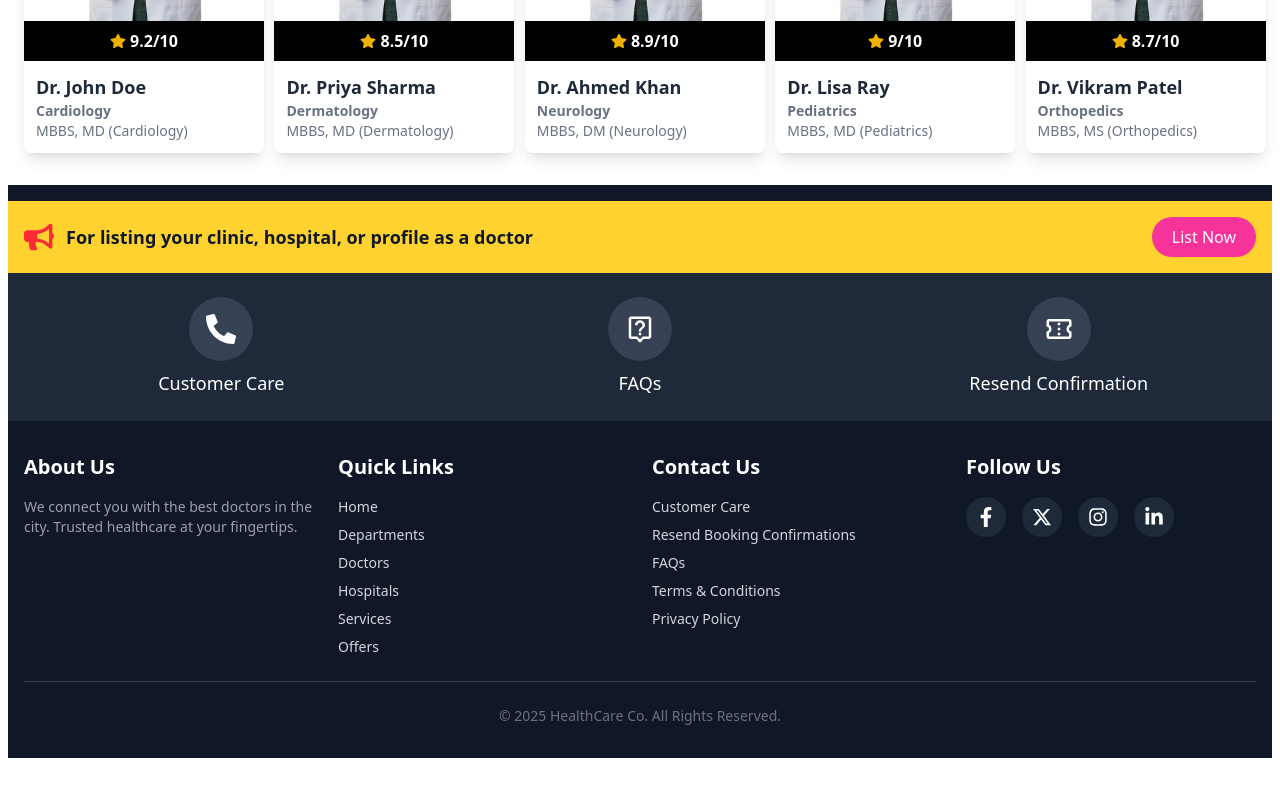
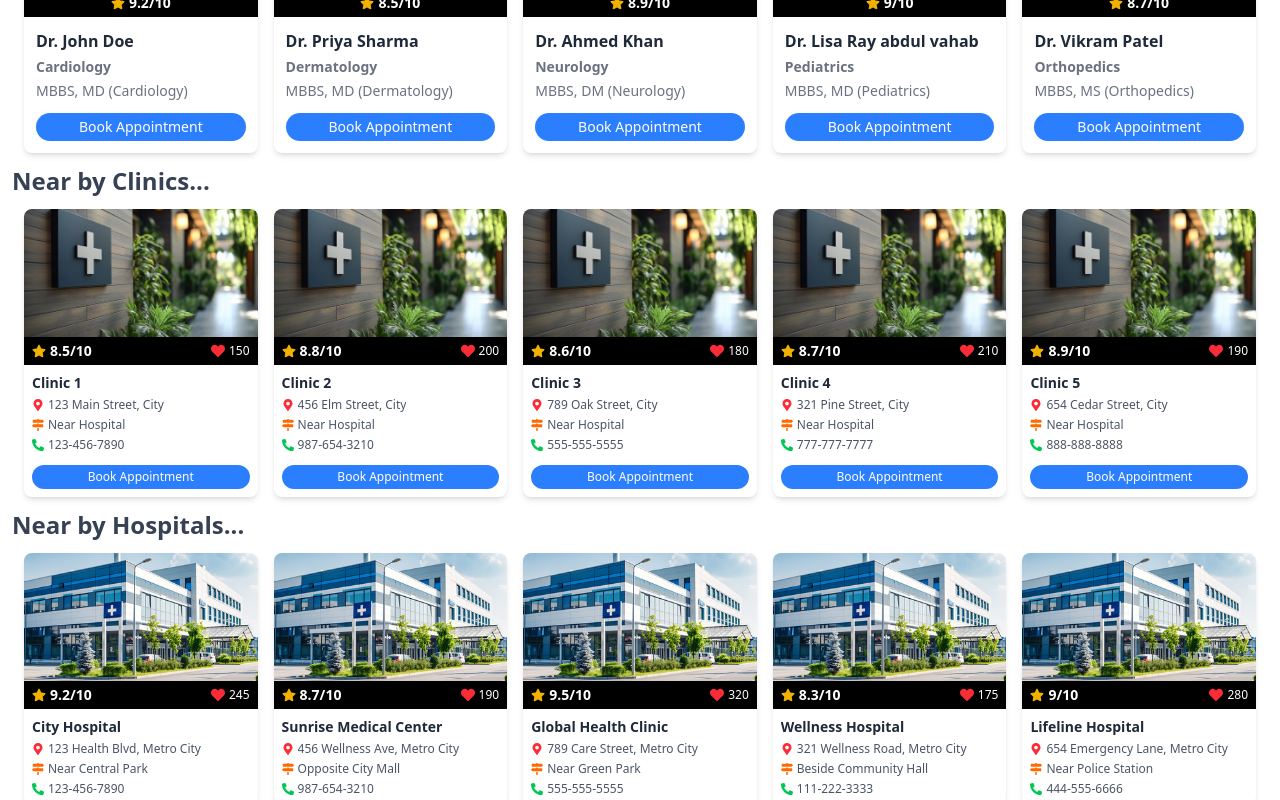
Before and after one commit to abdulvahabaa/book-my-doc-app, a React (Vite) app: page / in a window 1280 px wide. Shown: the part 620-1420 px from the top of the page. Before the commit the page ends 1386 px from the top, so only its background shows below. Built offline with nearby package versions, Linux system fonts and the light colour scheme.

Commit message:
feat:clinic and hotpital card update

```diff
--- /dev/null
+++ b/src/components/ClinicsCard/ClinicsCard.jsx
@@ -0,0 +1,68 @@
+import React, { useState } from 'react'
+import { clinicsList } from '../../constants/data'
+import { FaPhoneAlt, FaMapMarkerAlt, FaMapSigns, FaStar, FaHeart } from 'react-icons/fa'
+
+const ClinicsCard = () => {
+  return (
+    <div className="grid grid-cols-2 sm:grid-cols-3 md:grid-cols-4 lg:grid-cols-5 gap-4 p-3">
+      {clinicsList.map((clinic) => (
+        <ClinicCard key={clinic.id} clinic={clinic} />
+      ))}
+    </div>
+  )
+}
+
+const ClinicCard = ({ clinic }) => {
+  return (
+    <div className="bg-white shadow-md rounded-lg overflow-hidden transform transition duration-300 hover:scale-105 hover:shadow-2xl relative">
+
+      {/* Clinic Image with Zoom */}
+      <div className="relative w-full h-32 overflow-hidden">
+        <img
+          src={clinic.image}
+          alt={clinic.name}
+          className="w-full h-full object-cover transition-transform duration-300 hover:scale-110"
+        />
+      </div>
+
+      {/* Rating & Likes Section (Combined) */}
+      <div className="flex justify-between items-center bg-black py-1 px-2">
+        <div className="flex items-center gap-1">
+          <FaStar className="text-yellow-500 text-sm" />
+          <span className="font-semibold text-white text-sm">{clinic.rating}/10</span>
+        </div>
+        <div className="flex items-center gap-1">
+          <FaHeart className="text-red-500 text-sm" />
+          <span className="text-white text-xs">{clinic.likes}</span>
+        </div>
+      </div>
+
+      {/* Clinic Info */}
+      <div className="p-2 space-y-1">
+        <h3 className="text-sm font-semibold text-gray-800 truncate">{clinic.name}</h3>
+
+        <div className="flex items-center text-xs text-gray-600">
+          <FaMapMarkerAlt className="text-red-500 mr-1" />
+          <p className="truncate">{clinic.address}</p>
+        </div>
+
+        <div className="flex items-center text-xs text-gray-600">
+          <FaMapSigns className="text-orange-500 mr-1" />
+          <p className="truncate">{clinic.LandMark}</p>
+        </div>
+
+        <div className="flex items-center text-xs text-gray-600">
+          <FaPhoneAlt className="text-green-500 mr-1" />
+          <p>{clinic.contactNumber}</p>
+        </div>
+
+        {/* Book Appointment Button */}
+        <button className="mt-2 w-full bg-blue-500 text-white text-xs py-1 rounded-full hover:bg-blue-600 transition">
+          Book Appointment
+        </button>
+      </div>
+    </div>
+  )
+}
+
+export default ClinicsCard
--- a/src/components/DoctorsCard/DoctorsCard.jsx
+++ b/src/components/DoctorsCard/DoctorsCard.jsx
@@ -1,42 +1,67 @@
-import React from 'react'
+import React, { useState } from 'react'
 import { FaStar, FaHeart } from 'react-icons/fa'
 import { doctorsList } from '../../constants/data'
 
 const DoctorsCard = () => {
   return (
-    <div className="grid grid-cols-2 md:grid-cols-3 lg:grid-cols-5 gap-5 p-3">
+    <div className="grid grid-cols-2 sm:grid-cols-3 md:grid-cols-4 lg:grid-cols-5 gap-4 p-3">
       {doctorsList.map((doctor) => (
-        <div className="relative w-60 bg-white shadow-lg rounded-lg overflow-hidden transition-transform transform hover:scale-105">
-        {/* Doctor Image */}
-        <div className="relative">
-          <img
-            src={doctor.image}
-            alt={doctor.name}
-            className="w-full h-64 object-cover"
-          />
-          {/* Likes Count - Top Right Corner */}
-          <div className="absolute top-2 right-2 bg-white bg-opacity-70 rounded-full px-3 py-1 flex items-center gap-1">
-            <FaHeart className="text-red-500" />
-            <span className="text-sm font-medium">{doctor.likes}</span>
-          </div>
-        </div>
-
-        {/* Rating (Stars out of 10) */}
-        <div className="flex justify-center items-center gap-1 bg-black py-2">
-          <FaStar className="text-yellow-500" />
-          <span className="font-semibold text-white">{doctor.rating}/10</span>
-        </div>
-
-        {/* Doctor Info */}
-        <div className="p-3 bg-white">
-          <h3 className="text-lg font-semibold text-gray-800 truncate">{doctor.name}</h3>
-          <p className="text-sm text-gray-500 font-bold">{doctor.department}</p>
-          <p className="text-sm text-gray-500">{doctor.qualification}</p>
-        </div>
-      </div>
+        <DoctorCard key={doctor.name} doctor={doctor} />
       ))}
     </div>
   )
 }
 
+const DoctorCard = ({ doctor }) => {
+  const [showTooltip, setShowTooltip] = useState(false)
+
+  return (
+    <div
+      className="relative bg-white shadow-md rounded-lg overflow-hidden transition-transform transform hover:scale-105"
+    >
+      {/* Doctor Image */}
+      <div className="relative w-full overflow-hidden">
+        <img
+          src={doctor.image}
+          alt={doctor.name}
+          className="w-full h-52 sm:h-56 object-cover transition-transform duration-300 hover:scale-110"
+        />
+
+        {/* Likes Count with Tooltip */}
+        <div
+          className="absolute top-2 right-2 bg-white bg-opacity-90 rounded-full px-2 py-1 flex items-center gap-1 shadow-md cursor-pointer"
+          onMouseEnter={() => setShowTooltip(true)}
+          onMouseLeave={() => setShowTooltip(false)}
+        >
+          <FaHeart className="text-red-500 text-sm" />
+          <span className="text-xs font-medium">{doctor.likes}</span>
+          {showTooltip && (
+            <div className="absolute top-8 right-0 bg-black text-white text-xs py-1 px-2 rounded shadow-lg z-10">
+              {doctor.likes} people liked this
+            </div>
+          )}
+        </div>
+      </div>
+
+      {/* Rating Section */}
+      <div className="flex justify-center items-center gap-1 bg-black py-1">
+        <FaStar className="text-yellow-500 text-sm" />
+        <span className="font-semibold text-white text-sm">{doctor.rating}/10</span>
+      </div>
+
+      {/* Doctor Information */}
+      <div className="p-3 space-y-1">
+        <h3 className="text-sm sm:text-base font-semibold text-gray-800 truncate">{doctor.name}</h3>
+        <p className="text-xs sm:text-sm text-gray-500 font-bold">{doctor.department}</p>
+        <p className="text-xs sm:text-sm text-gray-500">{doctor.qualification}</p>
+
+        {/* Book Appointment Button */}
+        <button className="mt-2 w-full bg-blue-500 text-white text-xs sm:text-sm py-1 rounded-full hover:bg-blue-600 transition">
+          Book Appointment
+        </button>
+      </div>
+    </div>
+  )
+}
+
 export default DoctorsCard
--- /dev/null
+++ b/src/components/HospitalsCard/HospitalsCard.jsx
@@ -0,0 +1,59 @@
+import React from 'react'
+import { FaMapMarkerAlt, FaPhoneAlt, FaStar, FaHeart, FaMapSigns } from 'react-icons/fa'
+import { hospitalsList } from '../../constants/data'
+
+const HospitalsCard = () => {
+  return (
+    <div className="grid grid-cols-2 sm:grid-cols-3 md:grid-cols-4 lg:grid-cols-5 gap-4 p-3">
+      {hospitalsList.map((hospital) => (
+        <div
+          key={hospital.id}
+          className="bg-white shadow-md rounded-lg overflow-hidden transform transition duration-300 hover:scale-105 hover:shadow-2xl relative"
+        >
+          {/* Hospital Image */}
+          <div className="relative w-full h-32 overflow-hidden">
+            <img
+              src={hospital.image}
+              alt={hospital.name}
+              className="w-full h-full object-cover transition-transform duration-300 hover:scale-110"
+            />
+          </div>
+
+          {/* Rating & Likes Bar */}
+          <div className="flex justify-between items-center bg-black py-1 px-2">
+            <div className="flex items-center gap-1">
+              <FaStar className="text-yellow-500 text-sm" />
+              <span className="font-semibold text-white text-sm">{hospital.rating}/10</span>
+            </div>
+            <div className="flex items-center gap-1">
+              <FaHeart className="text-red-500 text-sm" />
+              <span className="text-white text-xs">{hospital.likes}</span>
+            </div>
+          </div>
+
+          {/* Hospital Info */}
+          <div className="p-2 space-y-1">
+            <h3 className="text-sm font-semibold text-gray-800 truncate">{hospital.name}</h3>
+
+            <div className="flex items-center text-xs text-gray-600">
+              <FaMapMarkerAlt className="text-red-500 mr-1" />
+              <p className="truncate">{hospital.address}</p>
+            </div>
+
+            <div className="flex items-center text-xs text-gray-600">
+              <FaMapSigns className="text-orange-500 mr-1" />
+              <p className="truncate">{hospital.LandMark}</p>
+            </div>
+
+            <div className="flex items-center text-xs text-gray-600">
+              <FaPhoneAlt className="text-green-500 mr-1" />
+              <p>{hospital.contactNumber}</p>
+            </div>
+          </div>
+        </div>
+      ))}
+    </div>
+  )
+}
+
+export default HospitalsCard
--- a/src/constants/data.js
+++ b/src/constants/data.js
@@ -28,7 +28,7 @@ export const doctorsList = [
     },
     {
       id: 4,
-      name: 'Dr. Lisa Ray',
+      name: 'Dr. Lisa Ray abdul vahab',
       department: 'Pediatrics',
       qualification: 'MBBS, MD (Pediatrics)',
       rating: 9.0,
@@ -45,3 +45,111 @@ export const doctorsList = [
       image: '/images/doctor.jpg'
     },
   ]
+
+  export const clinicsList = [
+    {
+      id: 1,
+      name: 'Clinic 1',
+      address: '123 Main Street, City',
+      LandMark: 'Near Hospital',
+      image: '/images/clinic.jpg',
+      contactNumber: '123-456-7890',
+      likes: 150,  // Add this
+      rating: 8.5  // Add this
+    },
+    {
+      id: 2,
+      name: 'Clinic 2',
+      address: '456 Elm Street, City',
+      LandMark: 'Near Hospital',
+      image: '/images/clinic.jpg',
+      contactNumber: '987-654-3210',
+      likes: 200,  // Add this
+      rating: 8.8  // Add this
+    },
+    {
+      id: 3,
+      name: 'Clinic 3',
+      address: '789 Oak Street, City',
+      LandMark: 'Near Hospital',
+      image: '/images/clinic.jpg',
+      contactNumber: '555-555-5555',
+      likes: 180,  // Add this
+      rating: 8.6  // Add this
+    },
+    {
+      id: 4,
+      name: 'Clinic 4',
+      address: '321 Pine Street, City',
+      LandMark: 'Near Hospital',
+      image: '/images/clinic.jpg',
+      contactNumber: '777-777-7777',
+      likes: 210,  // Add this
+      rating: 8.7  // Add this
+    },
+    {
+      id: 5,
+      name: 'Clinic 5',
+      address: '654 Cedar Street, City',
+      LandMark: 'Near Hospital',
+      image: '/images/clinic.jpg',
+      contactNumber: '888-888-8888',
+      likes: 190,  // Add this
+      rating: 8.9  // Add this
+    },
+
+  ]
+
+
+  export const hospitalsList = [
+    {
+      id: 1,
+      name: 'City Hospital',
+      address: '123 Health Blvd, Metro City',
+      LandMark: 'Near Central Park',
+      image: '/images/hospital.jpg',
+      contactNumber: '123-456-7890',
+      likes: 245,
+      rating: 9.2
+    },
+    {
+      id: 2,
+      name: 'Sunrise Medical Center',
+      address: '456 Wellness Ave, Metro City',
+      LandMark: 'Opposite City Mall',
+      image: '/images/hospital.jpg',
+      contactNumber: '987-654-3210',
+      likes: 190,
+      rating: 8.7
+    },
+    {
+      id: 3,
+      name: 'Global Health Clinic',
+      address: '789 Care Street, Metro City',
+      LandMark: 'Near Green Park',
+      image: '/images/hospital.jpg',
+      contactNumber: '555-555-5555',
+      likes: 320,
+      rating: 9.5
+    },
+    {
+      id: 4,
+      name: 'Wellness Hospital',
+      address: '321 Wellness Road, Metro City',
+      LandMark: 'Beside Community Hall',
+      image: '/images/hospital.jpg',
+      contactNumber: '111-222-3333',
+      likes: 175,
+      rating: 8.3
+    },
+    {
+      id: 5,
+      name: 'Lifeline Hospital',
+      address: '654 Emergency Lane, Metro City',
+      LandMark: 'Near Police Station',
+      image: '/images/hospital.jpg',
+      contactNumber: '444-555-6666',
+      likes: 280,
+      rating: 9.0
+    }
+  ]
--- a/src/pages/Home.jsx
+++ b/src/pages/Home.jsx
@@ -5,6 +5,8 @@ import Title from "../ui/Title";
 import DepartmentsCarosel from "../components/DepartmentsCarosel/DepartmentsCarosel";
 import DoctorsCard from "../components/DoctorsCard/DoctorsCard";
 import Footer from "../components/Footer.jsx/Footer";
+import ClinicsCard from "../components/ClinicsCard/ClinicsCard";
+import HospitalsCard from "../components/HospitalsCard/HospitalsCard";
 
 const Home = () => {
   return (
@@ -16,13 +18,16 @@ const Home = () => {
       <main className="p-3">
         <Title>Choose Your Department</Title>
         <DepartmentsCarosel />
-        <Title>Near by Doctors</Title>
+        <Title>Near by Doctors...</Title>
         <DoctorsCard />
+        <Title>Near by Clinics...</Title>
+        <ClinicsCard />
+        <Title>Near by Hospitals...</Title>
+        <HospitalsCard />
       </main>
-      <div className="p-2">
+      <div >
         <Footer />
       </div>
-
     </div>
   );
 };
```
Also changed, not shown: public/images/clinic.jpg (added), public/images/hospital.jpg (added).
